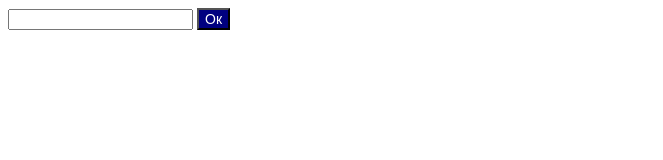
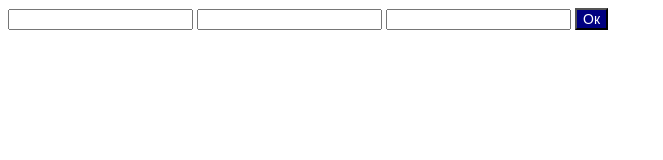
Before and after one commit to svidovskaya/Lab_JS_4, a plain HTML site: page index.html in a window 1280 px wide. Shown: the whole page, without its empty margins (0-663 px from the left). Drawn offline with Linux system fonts and the light colour scheme.

Commit message:
Update index.html

```diff
--- a/index.html
+++ b/index.html
@@ -11,6 +11,8 @@
 </head>
 <body>
         <input type="text" id="txt"/>
+        <input type="text" id="txt2"/>
+        <input type="text" id="txt3"/>
         <input type="button" id="btn" value="Ок">
 
 </body>
```
